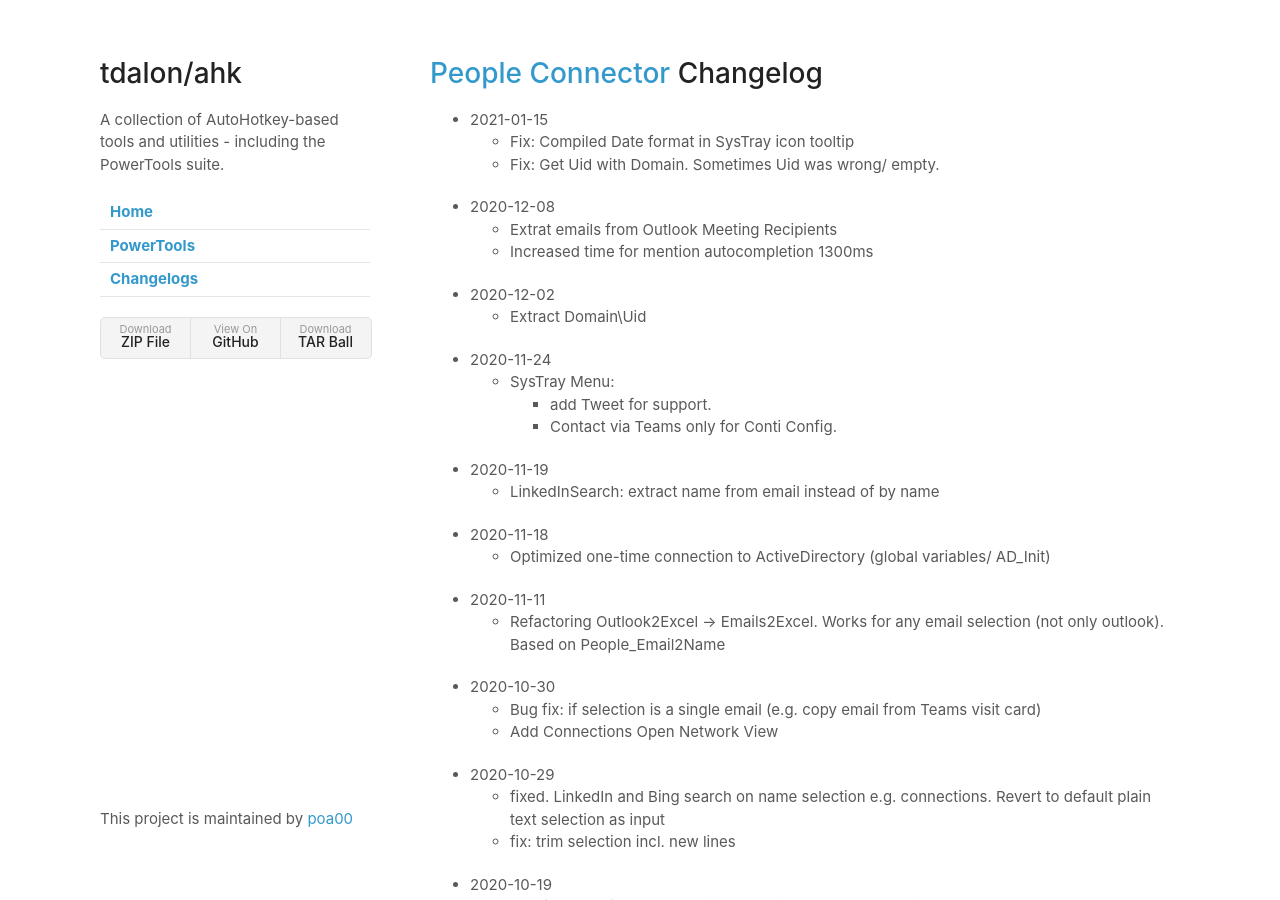
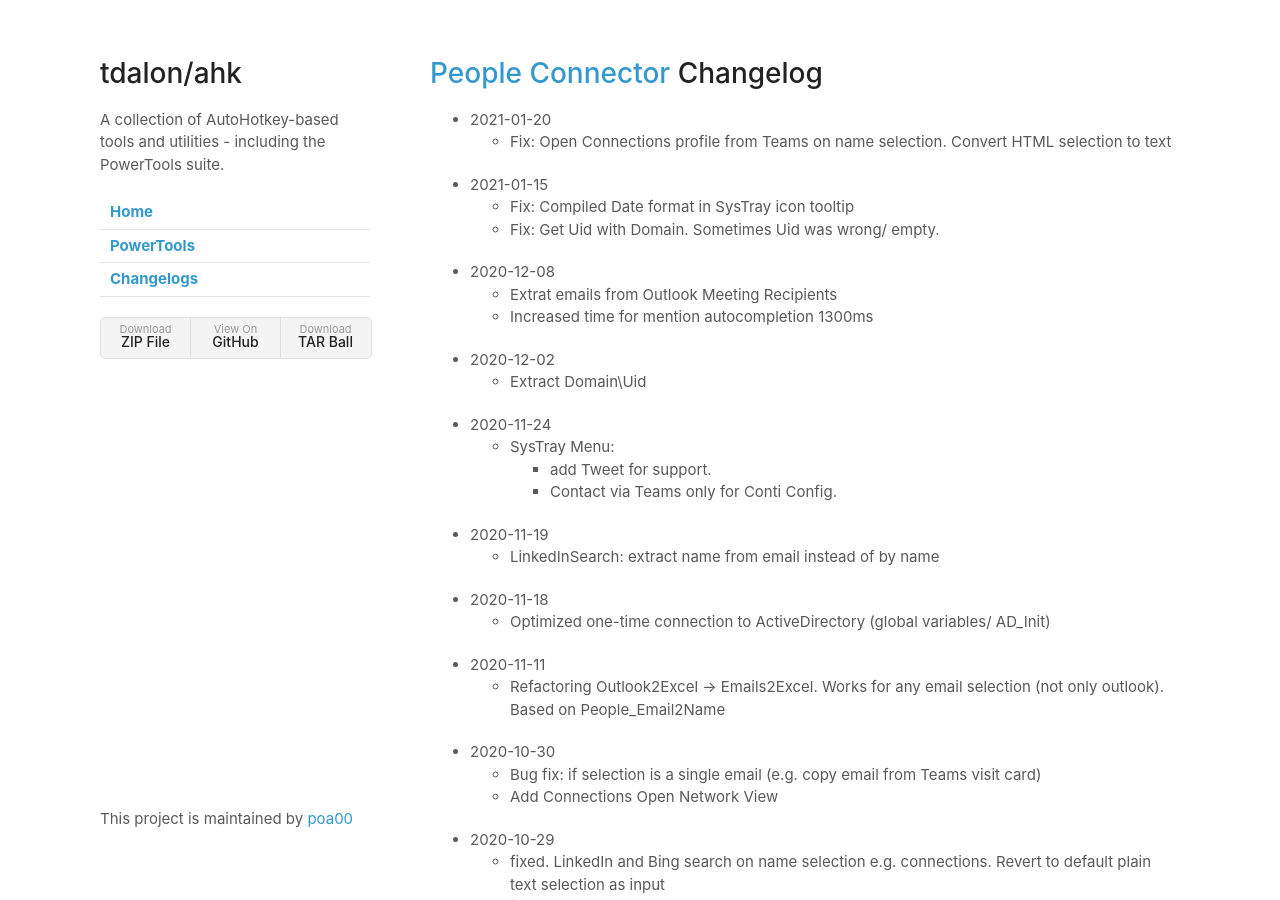
Before and after one commit to poa00/ahk-mso, a Jekyll site: the page built from docs/People-Connector-(Changelog).md, in a window 1280 px wide and 900 px high. Built offline with Jekyll 4.4.1, drawn with Linux system fonts in a browser that asks for light colours; our own code applies the rules of GitHub Pages for plain Markdown files.

Commit message:
bug fix: open connections profile in Teams name selection

```diff
--- a/docs/People-Connector-(Changelog).md
+++ b/docs/People-Connector-(Changelog).md
@@ -1,5 +1,7 @@
 # [People Connector](People-Connector) Changelog
 
+* 2021-01-20
+	- Fix: Open Connections profile from Teams on name selection. Convert HTML selection to text
 * 2021-01-15
 	- Fix: Compiled Date format in SysTray icon tooltip
 	- Fix: Get Uid with Domain. Sometimes Uid was wrong/ empty.
```
Also changed, not shown: 2 other files.
